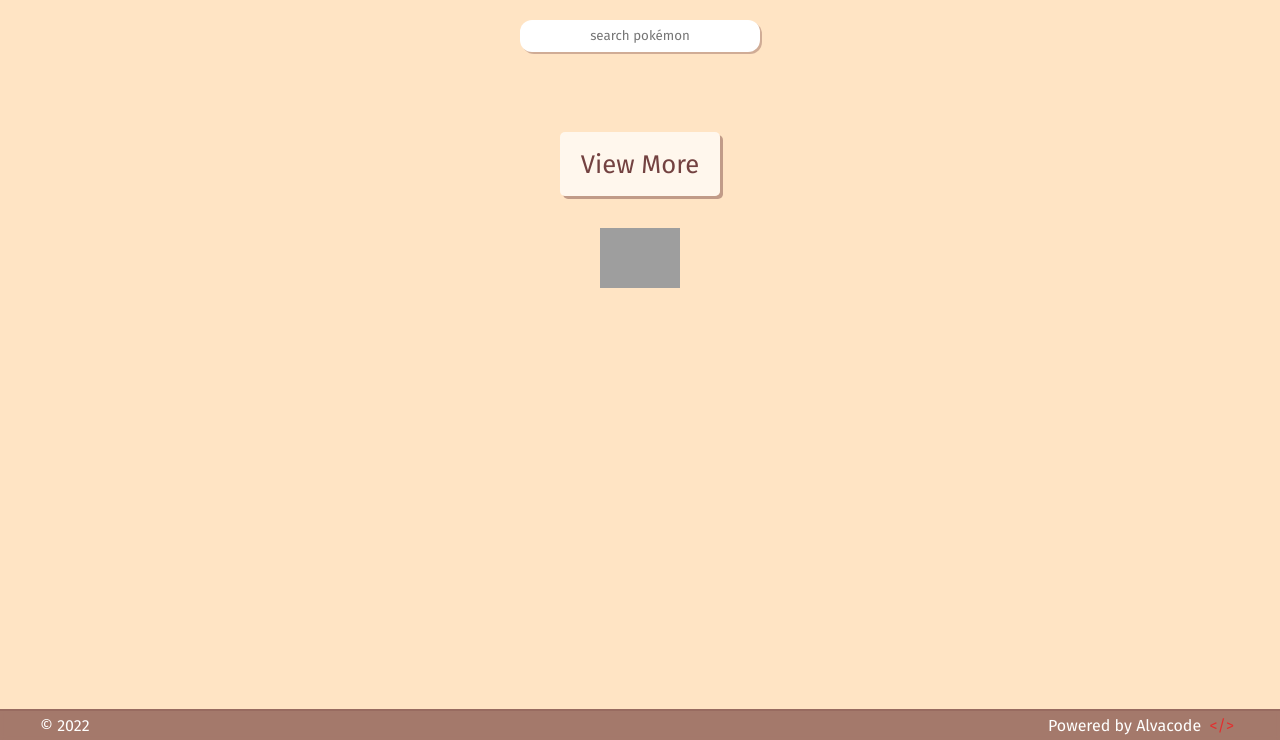
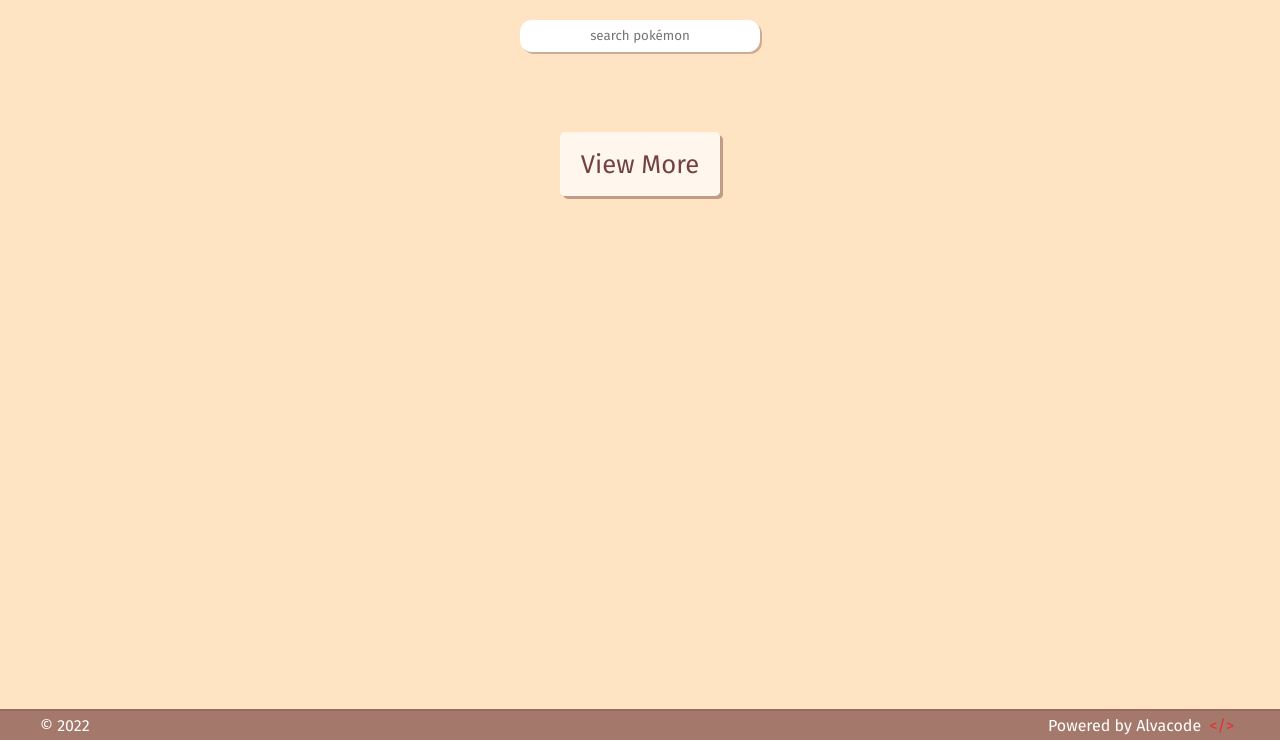
Before and after one commit to alvalenda/pokedex, a plain HTML site: page index.html in a window 1280 px wide. Shown: the part 60-800 px from the top of the page. Drawn offline with Linux system fonts and the light colour scheme; no server answers; grey boxes are pictures that could not be loaded.

Commit message:
-css validator icon

```diff
--- a/assets/css/style.css
+++ b/assets/css/style.css
@@ -454,21 +454,6 @@ div.normal {
     background-color: rgba(240, 213, 181, 1);
 }
 
-#wc3-validator{
-    align-items: center;
-}
-
-#wc3-validator p {
-    margin: 2rem auto 0 auto;
-    align-items: center;
-}
-
-#wc3-validator a img{
-   display: block;
-   margin: 0 auto;
-   width: 5rem;
-}
-
 /* FOOTER */
 .hide {
     visibility: hidden;
--- a/index.html
+++ b/index.html
@@ -29,16 +29,6 @@
             >
                 View More
             </button>
-            <div id="wc3-validator">
-                <p>
-                    <a href="https://jigsaw.w3.org/css-validator/check/referer">
-                        <img
-                            src="https://jigsaw.w3.org/css-validator/images/vcss"
-                            alt="CSS válido!"
-                        />
-                    </a>
-                </p>
-            </div>
             <footer class="hidden-container">
                 <section>
                     <div>&copy; 2022</div>
```
